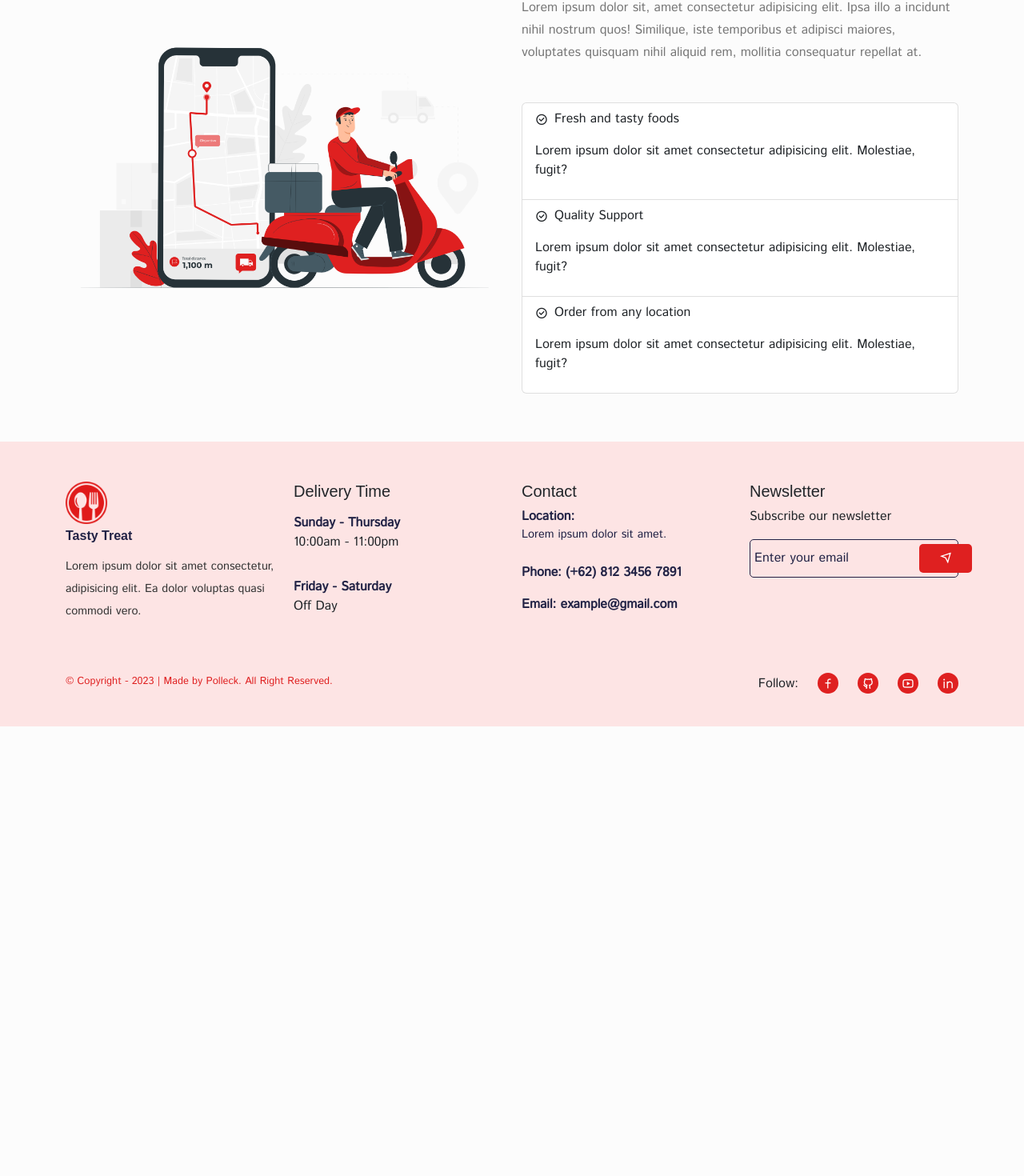
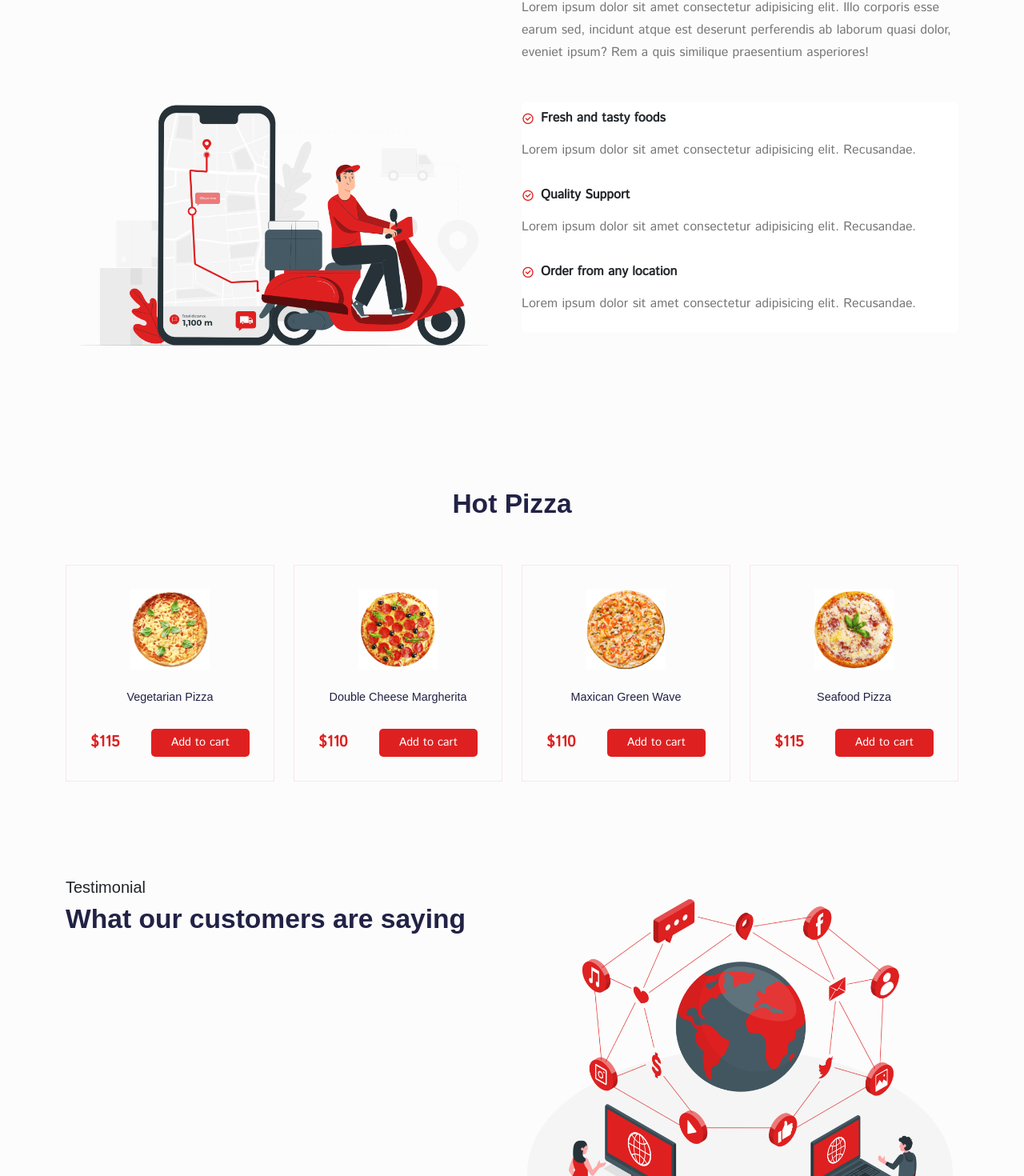
Before and after one commit to lokamabari/adifa, a React (Create React App) app: page /home in a window 1280 px wide. Shown: the part 3237-4707 px from the top of the page at 80% size. Before the commit the page ends 4145 px from the top, so only its background shows below. Built offline with nearby package versions, Linux system fonts and the light colour scheme; a web font is replaced by a local one.

Commit message:
testimonial add

```diff
--- a/src/pages/Home.jsx
+++ b/src/pages/Home.jsx
@@ -22,6 +22,8 @@ import foodCategoryImg01 from '../assets/images/hamburger.png'
 import foodCategoryImg02 from '../assets/images/pizza.png'
 import foodCategoryImg03 from '../assets/images/bread.png'
 
+import networkImg from '../assets/images/network.png'
+
 const fetaureData = [
   {
     title: 'Quick Delivery',
@@ -45,6 +47,15 @@ const Home = () => {
 
   const [category, setcategory] = useState('ALL')
   const [allProducts, setAllProduct] = useState(products)
+
+  const [hotPizza, setHotPizza] = useState([])
+
+  useEffect(() => {
+    const filteredPizza = products.filter(item => item.category === 'Pizza')
+    const slicePizza = filteredPizza.slice(0, 4)
+
+    setHotPizza(slicePizza)
+  }, [])
 
   useEffect(() => {
 
@@ -175,44 +186,69 @@ const Home = () => {
     <section>
       <Container>
         <Row>
-          <Col lg='6' md='6' >
-            <img src={whyImg} alt="why-tasty-treat" className='w-100' />
+          <Col lg='6' md='6' className=' mt-4' >
+            <img src={whyImg} alt="why-tasty-treat" className='w-100 mt-5' />
           </Col>
 
-          <Col lg='6' md='6' >
+          <Col lg='6' md='6' className=' mt-0' >
             <div className="why__tasty-treat">
               <h2 className="tasty__treat-title mb-4">Why <span>Tasty Treat?</span></h2>
-              <p className='tasty__treat-desc' >
-                Lorem ipsum dolor sit, amet consectetur adipisicing elit. Ipsa illo a incidunt nihil nostrum quos! Similique, iste temporibus et adipisci maiores, voluptates quisquam nihil aliquid rem, mollitia consequatur repellat at.
-              </p>
+              <p className='tasty__treat-desc'>Lorem ipsum dolor sit amet consectetur adipisicing elit. Illo corporis esse earum sed, incidunt atque est deserunt perferendis ab laborum quasi dolor, eveniet ipsum? Rem a quis similique praesentium asperiores!</p>
 
-              <ListGroup className='mt-5'>
-                <ListGroupItem>
-                  <p className=' d-flex align-items-center gap-2'>
-                    <i class="ri-checkbox-circle-line"></i>Fresh and tasty foods
-                  </p>
-                  <p>
-                    Lorem ipsum dolor sit amet consectetur adipisicing elit. Molestiae, fugit?
-                  </p>
+              <ListGroup className=' mt-5'>
+                <ListGroupItem className=' border-0 ps-0' >
+                  <p className=' choose__us-title d-flex align-items-center gap-2'><i className="ri-checkbox-circle-line"></i>Fresh and tasty foods</p>
+                  <p className='choose__us-desc'>Lorem ipsum dolor sit amet consectetur adipisicing elit. Recusandae.</p>
                 </ListGroupItem>
-                <ListGroupItem>
-                  <p className=' d-flex align-items-center gap-2'>
-                    <i class="ri-checkbox-circle-line"></i>Quality Support
-                  </p>
-                  <p>
-                    Lorem ipsum dolor sit amet consectetur adipisicing elit. Molestiae, fugit?
-                  </p>
+
+                <ListGroupItem className=' border-0 ps-0'>
+                  <p className=' choose__us-title d-flex align-items-center gap-2'><i className="ri-checkbox-circle-line"></i>Quality Support</p>
+                  <p className='choose__us-desc'>Lorem ipsum dolor sit amet consectetur adipisicing elit. Recusandae.</p>
                 </ListGroupItem>
-                <ListGroupItem>
-                  <p className=' d-flex align-items-center gap-2'>
-                    <i class="ri-checkbox-circle-line"></i>Order from any location
-                  </p>
-                  <p>
-                    Lorem ipsum dolor sit amet consectetur adipisicing elit. Molestiae, fugit?
-                  </p>
+
+                <ListGroupItem className=' border-0 ps-0'>
+                  <p className='choose__us-title d-flex align-items-center gap-2'><i className="ri-checkbox-circle-line"></i>Order from any location</p>
+                  <p className='choose__us-desc'>Lorem ipsum dolor sit amet consectetur adipisicing elit. Recusandae.</p>
                 </ListGroupItem>
               </ListGroup>
             </div>
+          </Col>
+        </Row>
+      </Container>
+    </section>
+
+    <section className=' pt-0' >
+      <Container>
+        <Row>
+          <Col lg='12' className=' text-center mb-5' >
+            <h2>Hot Pizza</h2>
+          </Col>
+
+          {
+            hotPizza.map(item => (
+              <Col lg='3' md='4' key={item.id} >
+                <ProductCard item={item} />
+              </Col>
+            ))
+          }
+        </Row>
+      </Container>
+    </section>
+
+    <section>
+      <Container>
+        <Row>
+          <Col lg='6' md='6'>
+            <div className='testimonial'>
+              <h5 className="testimonial__subtitle">
+                Testimonial
+              </h5>
+              <h2>What our <span>customers</span> are saying</h2>
+            </div>
+          </Col>
+
+          <Col lg='6' md='6'>
+            <img src={networkImg} alt="testimonial-img" className='w-100' />
           </Col>
         </Row>
       </Container>
--- a/src/styles/home.css
+++ b/src/styles/home.css
@@ -49,3 +49,16 @@
     color: #777;
     line-height: 28px;
 }
+
+.choose__us-title {
+    font-weight: 600;
+}
+
+.choose__us-title i {
+    font-weight: 500 !important;
+    color: #df2020;
+}
+
+.choose__us-desc {
+    color: #777;
+}
```
